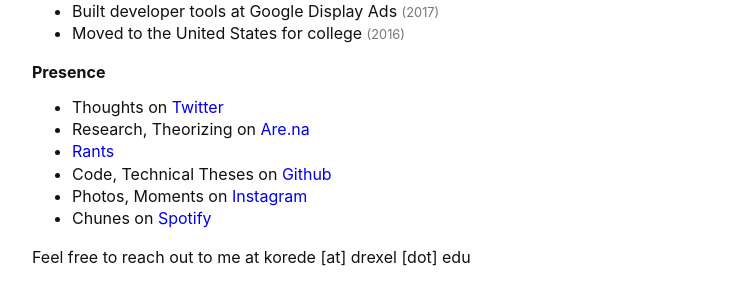
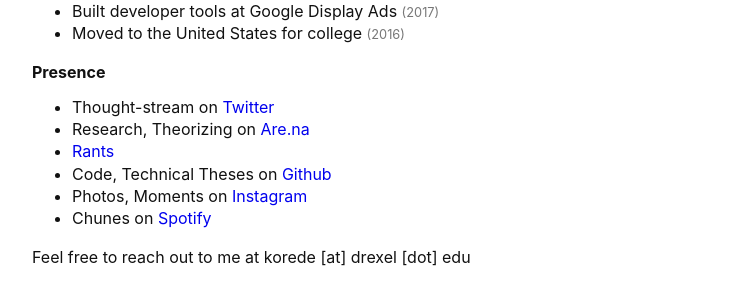
Before and after one commit to Korede-TA/korede-ta.github.io, a Jekyll site: the page built from index.html, in a window 1280 px wide. Shown: the part 639-929 px from the top of the page, without its empty margins (96-829 px from the left). Built offline with Jekyll 4.4.1, drawn with Linux system fonts in a browser that asks for light colours.

Commit message:
s/thoughts/thought-stream/ [index.html]

```diff
--- a/index.html
+++ b/index.html
@@ -57,7 +57,7 @@
 <b>Presence</b>
 <ul class="presence">
 	<li class="pb1">
-		Thoughts on <a class="link" href="https://twitter.com/korede_ta" target="_blank">Twitter</a>
+		Thought-stream on <a class="link" href="https://twitter.com/korede_ta" target="_blank">Twitter</a>
 	</li>
 	<li class="pb1">
 		Research, Theorizing on <a class="link" href="https://are.na/korede-aderele" target="_blank">Are.na</a>
```
